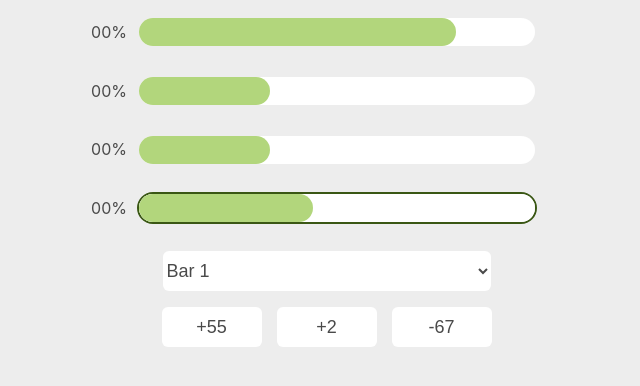
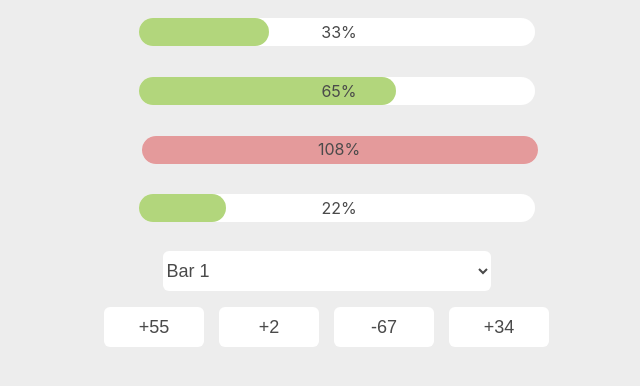
Before and after one commit to sirleech/progress-bars-react, a React (Create React App) app: page / in a window 1280 px wide. Shown: the top 386 px of the page, without its empty margins (321-961 px from the left). Built offline with nearby package versions, Linux system fonts and the light colour scheme.

Commit message:
red bar for over 100 pc

```diff
--- a/src/App.css
+++ b/src/App.css
@@ -12,7 +12,7 @@ body {
 
 .percentLabel {
   position: relative;
-  left: -10px;
+  left: 220px;
   top: -17px;
 }
 
@@ -60,6 +60,11 @@ progress[value]::-webkit-progress-value {
     transition-property: width, background-color;
 }
 
+progress[value].overOneHundred::-webkit-progress-value{
+    background-color: #e49a9b;
+}
+
+
 progress.selected {
   border: 2px solid #3a5714;
   border-radius: 18px;
--- a/src/App.js
+++ b/src/App.js
@@ -1,14 +1,28 @@
 import React, { Component } from 'react';
 import './App.css';
 
+function makeProgBar(percent) {
+  if (percent > 100) {
+    return(
+      <p><span class="percentLabel">{percent}%</span><progress max="100" value={percent} class="overOneHundred"></progress></p>
+    )
+  } else{
+    return(
+      <p><span class="percentLabel">{percent}%</span><progress max="100" value={percent}></progress></p>
+    )
+  }
+
+};
+
 class App extends Component {
+
   render() {
     return (
       <div className="App">
-        <p><span class="percentLabel">00%</span><progress max="100" value="80"></progress></p>
-        <p><span class="percentLabel">00%</span><progress max="100" value="33"></progress></p>
-        <p><span class="percentLabel">00%</span><progress max="100" value="33"></progress></p>
-        <p><span class="percentLabel">00%</span><progress max="100" value="44" class="selected"></progress></p>
+        {makeProgBar(33)}
+        {makeProgBar(65)}
+        {makeProgBar(108)}
+        {makeProgBar(22)}
 
         <p>
           <select id="bar-select">
@@ -23,6 +37,7 @@ class App extends Component {
           <button>+55</button>
           <button>+2</button>
           <button>-67</button>
+          <button>+34</button>
         </p>
 
       </div>
```
